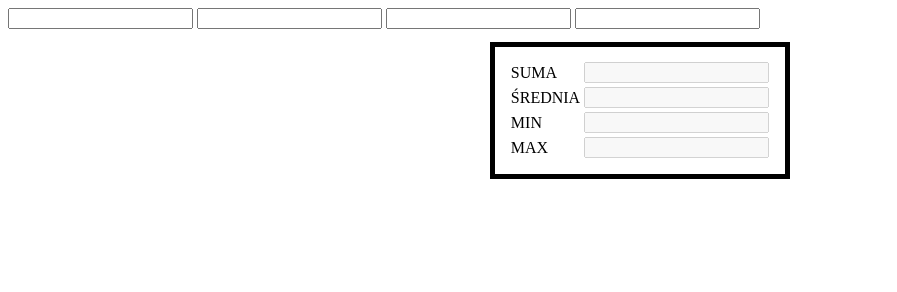
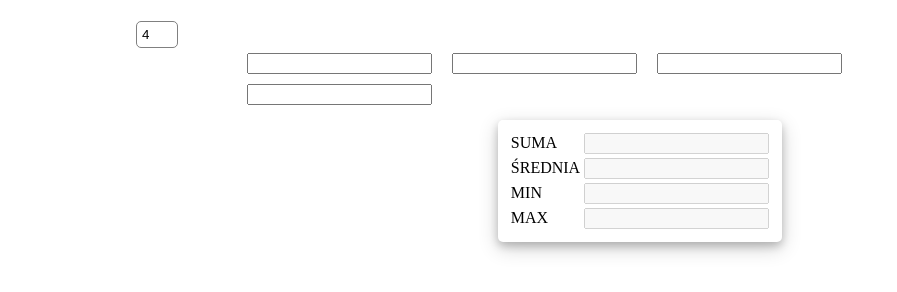
Before and after one commit to lukaszdamijan/web, a plain HTML site: page index.html in a window 1280 px wide. Shown: the whole page, without its empty margins (0-897 px from the left). Drawn offline with Linux system fonts and the light colour scheme.

Commit message:
dynamical inputs

```diff
--- a/arkusz.css
+++ b/arkusz.css
@@ -1,12 +1,43 @@
 body{
-    width: auto;
-    height: auto;
+    padding:1% 10%;
 }
 table{
     margin: 1% auto;
-    border: 5px solid black;
+
     padding: 1%;
+    border-radius: 5px;
+
+    box-shadow: 0 4px 8px 0 rgba(0, 0, 0, 0.2), 0 6px 20px 0 rgba(0, 0, 0, 0.19);
 }
 p.first{
     text-align: center;
 }
+
+input[type=number] {
+    width:30px;
+    display: inline-block;
+    border:1px solid gray;
+    padding:5px;
+    border-radius: 5px;
+}
+
+.data-input{
+    width:80%;
+    display: inline-block;
+    margin: auto;
+    align-self: center;
+    justify-content: center;
+    align-items: center;
+    overflow: hidden;
+}
+
+.inputs{
+    margin:5px 10px;
+    box-sizing: border-box;
+}
+
+.center{
+    display: flex;
+    justify-content: center;
+
+}
--- a/index.html
+++ b/index.html
@@ -6,15 +6,22 @@
         <title>Lab1</title>
         <link rel="stylesheet" href="arkusz.css">
     </head>
+
     <body>
-        <div class="data-input">
-            <input type="text" id="value1">
-            <input type="text" id="value2">
-            <input type="text" id="value3">
-            <input type="text" id="value4">
 
+        <div>
+            <input id="input-selector" type="number" placeholder="0" min="0" value="4">
         </div>
+
+        <div class="center">
+            <div class="data-input">
+
+            </div>
+        </div>
+
+
         <div class="data-view">
+
             <table>
                 <tr>
                     <td>SUMA </td>
@@ -35,6 +42,7 @@
             </table>
 
         </div>
+
         <script src="script/dist/index.js"></script>
     </body>
 </html>
--- a/script/dist/index.js
+++ b/script/dist/index.js
@@ -1,38 +1,54 @@
-//Witam
+//Witam elo
 class Start {
     constructor() {
         this.startApp();
     }
     startApp() {
-        this.getinputs();
-        this.inputvalues();
+        this.getOutputs();
+        this.getInputSelector();
     }
-    getinputs() {
-        this.a = document.querySelector('#value1');
-        this.b = document.querySelector('#value2');
-        this.c = document.querySelector('#value3');
-        this.d = document.querySelector('#value4');
+    getOutputs() {
         this.sumInput = document.querySelector('#data1');
         this.avgInput = document.querySelector('#data2');
         this.minInput = document.querySelector('#data3');
         this.maxInput = document.querySelector('#data4');
     }
-    inputvalues() {
-        this.a.addEventListener('input', () => this.dane());
-        this.b.addEventListener('input', () => this.dane());
-        this.c.addEventListener('input', () => this.dane());
-        this.d.addEventListener('input', () => this.dane());
+    getInputSelector() {
+        this.number = document.querySelector('#input-selector');
+        this.generateInputs();
+        this.number.addEventListener('input', () => this.generateInputs());
     }
-    dane() {
-        const value1 = +this.a.value;
-        const value2 = +this.b.value;
-        const value3 = +this.c.value;
-        const value4 = +this.d.value;
-        console.log("XD");
-        const sum = value1 + value2 + value3 + value4;
-        const avg = sum / 4;
-        const min = Math.min(value1, value2, value3, value4);
-        const max = Math.max(value1, value2, value3, value4);
+    generateInputs() {
+        let numberSelector = document.querySelector('.data-input');
+        numberSelector.innerHTML = "";
+        for (let i = 1; i <= +this.number.value; i++) {
+            let input = '<input id="in' + i + '" class="inputs" type="text">';
+            numberSelector.innerHTML += input;
+        }
+        for (let i = 1; i <= +this.number.value; i++) {
+            var input = document.querySelector("#in" + i);
+            input.addEventListener('input', () => this.refresh());
+        }
+    }
+    refresh() {
+        var sum = 0;
+        var min = undefined;
+        var max = undefined;
+        var count = 0;
+        for (let i = 1; i <= +this.number.value; i++) {
+            var input = document.querySelector("#in" + i);
+            if (input.value == "")
+                continue;
+            sum += +input.value;
+            if (min == undefined || input.value < min) {
+                min = +input.value;
+            }
+            if (max == undefined || input.value > max) {
+                max = +input.value;
+            }
+            count++;
+        }
+        let avg = sum / count;
         this.show(sum, avg, min, max);
     }
     show(data1, data2, data3, data4) {
```
Also changed, not shown: script/src/index.ts (+49 -26 lines).
